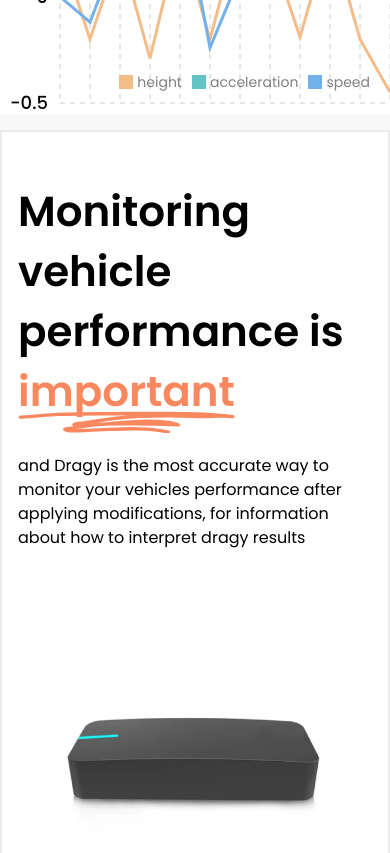
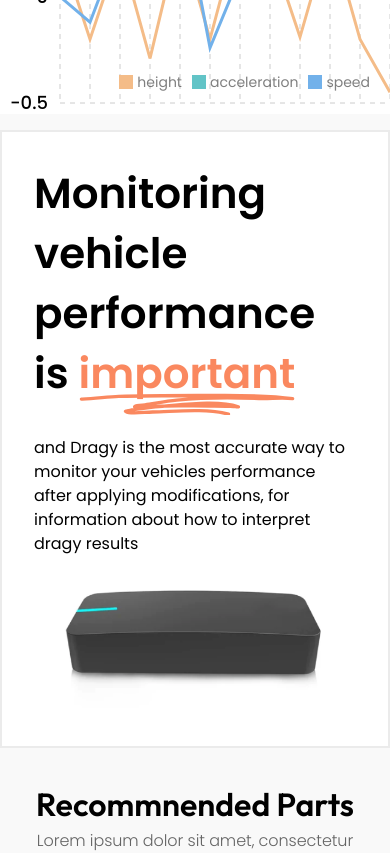
Before and after one commit to jthagerman/Project, a Next.js app: page / in a window 390 px wide. Shown: the part 1660-2513 px from the top of the page. Built offline with nearby package versions, Linux system fonts and the light colour scheme; no server answers; the database is empty.

Commit message:
feat(dragy-mobile): adjusted sty;e

```diff
--- a/Components/Functional/DragyAdvertisement/index.tsx
+++ b/Components/Functional/DragyAdvertisement/index.tsx
@@ -3,7 +3,6 @@
   Container,
   Description,
   Header,
-  Section,
   Image,
 } from "@/Components/Styled/DragyAdvertisement";
 import underline from "public/images/Home/Scribble.svg";
@@ -17,7 +16,6 @@
   const theme = useTheme() as UITheme;
   return (
     <Container>
-      <Section>
       <Header>
         {`Monitoring vehicle performance is `}
         <DecoratedEmphasis
@@ -37,7 +35,6 @@
       <ButtonWrapper>
         <Button>Read More</Button>
       </ButtonWrapper>
-      </Section>
       <Image src={dragyImage.src} />
     </Container>
   );
--- a/Components/Styled/DragyAdvertisement/index.tsx
+++ b/Components/Styled/DragyAdvertisement/index.tsx
@@ -1,14 +1,22 @@
 import styled from "styled-components";
 
 export const Container = styled.section`
-  display: flex;
-  flex-flow: row wrap;
-  max-width: min(1170px, 100vw);
+  padding: 2rem;
   background-color: ${(props) => props.theme.colors.white};
   box-sizing: border-box;
   border: 2px solid #ebebeb;
   justify-content: center;
   align-items: center;
+  min-height: 400px;
+  display: grid;
+  grid-auto-flow: column;
+  grid-template-columns: repeat(auto-fill, minmax(300px, 1fr));
+  grid-template-rows: repeat(3, auto);
+  align-content: center;
+
+  @media (min-width: ${(props) => props.theme.breakpoints.tablet}) {
+    grid-template-columns: repeat(2, minmax(300px, 1fr));
+  }
 `;
 export const Header = styled.h1`
   font-size: 2.625rem;
@@ -29,13 +37,15 @@
   display: none;
 `;
 
-export const Section = styled.div`
-  flex: 1;
-  margin: 50px 1rem;
-`;
 export const Image = styled.img`
   background-size: contain;
   background-repeat: no-repeat;
-  width: 100%;
+  max-width: 100%;
   background-image: url(${(props) => props.src});
+  grid-row: span 2;
+  max-height: 300px;
+  min-width: 200px;
+  @media (max-width: ${(props) => props.theme.breakpoints.largePhone}) {
+    grid-row: span 1;
+  }
 `;
```
Also changed, not shown: public/images/Home/Dragy.png. Lines whose indentation alone changed are shown as unchanged.
